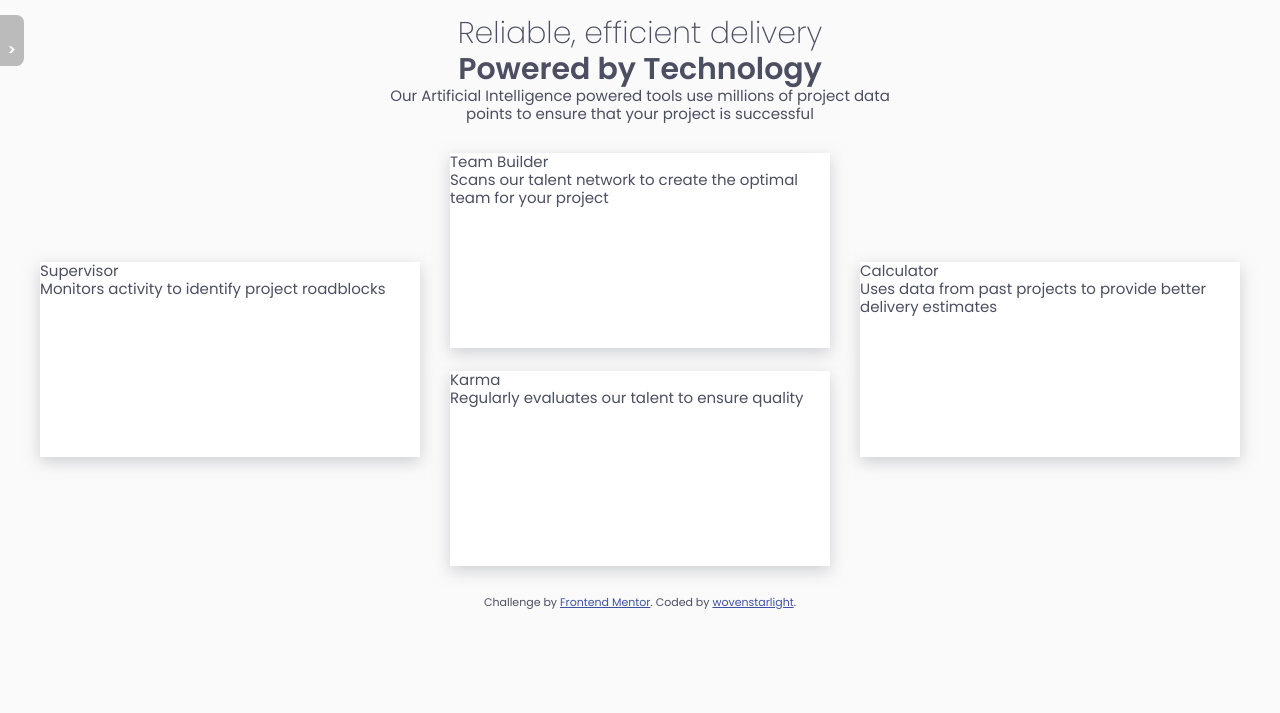
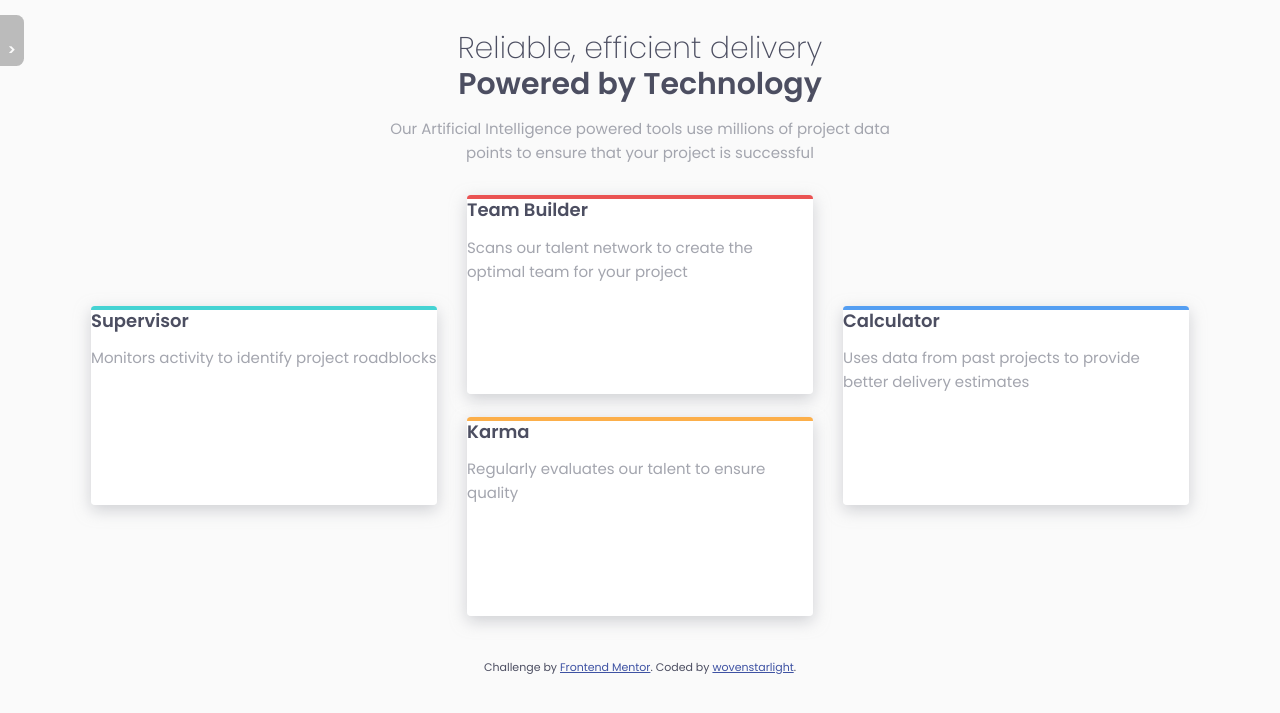
Before and after one commit to wovenstarlight/frontend-projects, a Jekyll site: the page built from _posts/2021-08-04-four-card-feature-section.html, in a window 1280 px wide. Shown: the top 713 px of the page. Built offline with Jekyll 4.4.1, drawn with Linux system fonts in a browser that asks for light colours.

Commit message:
Alignment of heading/subtitle, coloration of cards

```diff
--- a/css/four-card-feature-section.css
+++ b/css/four-card-feature-section.css
@@ -30,19 +30,25 @@ body {
 }
 
 /* Overall module */
-.module { text-align: center; }
+.module {
+	text-align: center;
+	padding: 1em;
+}
 
 /* Heading */
 .module h1 {
 	font-size: 2em;
 	font-weight: 200;
+	line-height: 1.2em;
 }
 .module h1 strong { font-weight: 600; }
 
 /* Subtitle */
 .module p {
 	max-width: 35em;
-	margin: auto;
+	margin: 1em auto;
+	color: var(--grayblue);
+	line-height: 1.6em;
 }
 
 /* AI descriptor cards */
@@ -51,6 +57,7 @@ body {
 	display: grid;
 	align-items: center;
 	/* Positioning the group of cards as a whole */
+	width: 90%;
 	max-width: 80em;
 	margin: 2em auto;
 	text-align: left;
@@ -64,9 +71,23 @@ body {
 	background: white;
 	filter: drop-shadow(0 5px 8px hsla(var(--grayblue--hsla), 0.5));
 	height: 13em;
+	border-top: 4px solid;
+	border-radius: 0.25em;
 }
+.module div.card h2 {
+	font-weight: 600;
+	font-size: 1.2em;
+}
+.module div.card p {
+	color: var(--grayblue);
+}
+/* Card borders */
+.module .card#supervisor { border-top-color: var(--cyan); }
+.module .card#teambuilder { border-top-color: var(--red); }
+.module .card#karma { border-top-color: var(--orange); }
+.module .card#calculator { border-top-color: var(--blue); }
 
-@media (min-width: 800px) {
+@media (min-width: 850px) {
 	/* Cards positioning and spacing */
 	.module section.cards {
 		grid-template-columns: 1fr 1fr 1fr;
@@ -74,11 +95,16 @@ body {
 	}
 }
 
-@media (max-width: 800px) {
+@media (max-width: 850px) {
+	/* Heading */
+	.module h1 { font-size: 1.6em; }
+
+	/* Subtitle */
+	.module p { margin-bottom: 4em; }
+
 	/* Cards sizing and spacing */
 	.module section.cards {
 		row-gap: 1.5em;
-		width: 85%;
-		max-width: 30em;
+		max-width: 25em;
 	}
 }
```
